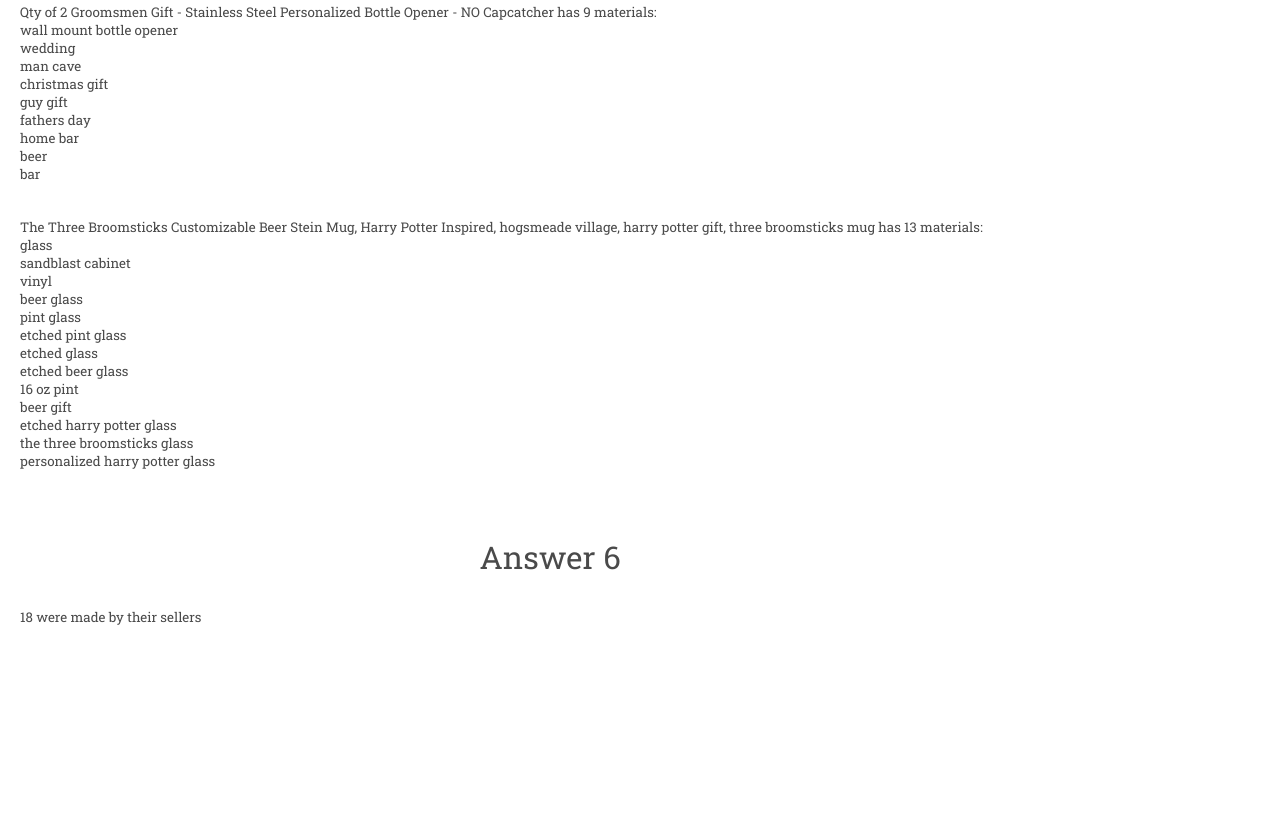
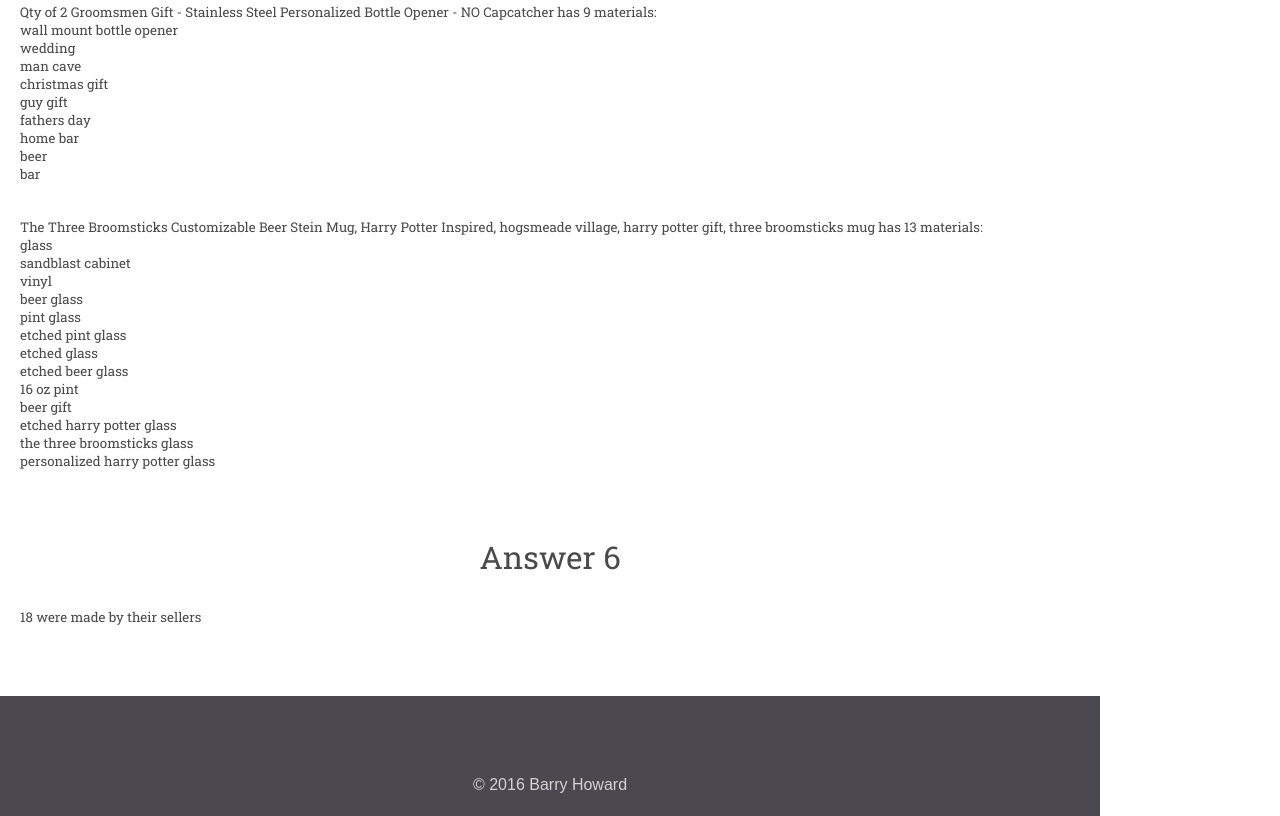
Before and after one commit to BarryHoward/EtsyItems-Weekend2, a plain HTML site: page index.html in a window 1280 px wide. Shown: the part 1240-2056 px from the top of the page. Before the commit the page ends 1886 px from the top, so only its background shows below. Drawn offline with Linux system fonts and the light colour scheme.

Commit message:
added footer

```diff
--- a/index.html
+++ b/index.html
@@ -15,23 +15,18 @@
     <div class="text-container">
       <h3>Answer 1</h3>
       <div class="answer" id="answer1"></div>
-
       <h3>Answer 2</h3>
       <div class="answer" id="answer2"></div>
-
       <h3>Answer 3</h3>
       <div class="answer" id="answer3"></div>
-
       <h3>Answer 4</h3>
       <div class="answer" id="answer4"></div>
-
       <h3>Answer 5</h3>
       <div class="answer" id="answer5"></div>
-
       <h3>Answer 6</h3>
       <div class="answer" id="answer6"></div>
-
     </div>
+    <div class="page-footer">© 2016 Barry Howard</div>
 
     <script src="items.js"></script>
     <script src="main.js"></script>
--- a/main.js
+++ b/main.js
@@ -160,7 +160,7 @@
 //--------------------------------------------
 
 writeHTML(null, null, "The average price is $" + priceAvg, null, P1);
-writeHTML(rangeTitles, "title", "", null, P2);
+writeHTML(rangeItems, "title", "", null, P2);
 writeHTML(curArray, "title", " costs $", "price", P3);
 writeHTML(matArray, "title", " is made of wood", null, P4);
 writeHTML(lengthArray, "title", " has ", "materials", P5);
--- a/style.css
+++ b/style.css
@@ -33,6 +33,7 @@
 	font-weight: 100;
 	text-align: center;
 	font-size: 20pt;
+	margin-bottom: 50px;
 }
 
 p{
@@ -41,6 +42,12 @@
 	padding: 0px;
 	margin: 0px;
 }
-h3{
 
+.page-footer {
+	height: 120px;
+	width: 100%;
+	background-color: #4B484F;
+	color: lightgrey;
+	padding-top: 80px;
+	text-align: center;
 }
```
